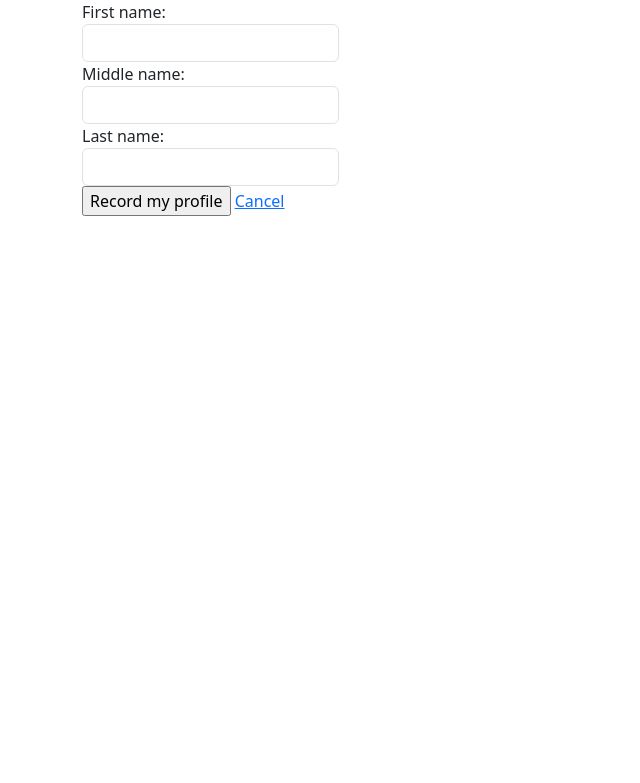
After one commit to Michaella24/Assignment02_eCommerce, a PHP site: template app/views/Profile/modify.php in a window 1280 px wide. The commit adds this page. Shown: the top 783 px of the page, without its empty margins (0-640 px from the left). Run offline with PHP 8.4, Linux system fonts and the light colour scheme; the template is opened without the code that fills it, so the values that code supplies are empty.

Commit message:
bugs fixed on my modify and delete profile

```diff
--- a/app/views/Profile/delete.php
+++ b/app/views/Profile/delete.php
@@ -18,7 +18,7 @@
 		</dl>
 		<form method="post" action=''>
 			<input type="submit" name="action" value="Delete">
-			<a href='/Profile/creation'>Cancel</a>
+			<a href='/Profile/home'>Cancel</a>
 		</form>
 	</div>
 </body>
--- /dev/null
+++ b/app/views/Profile/modify.php
@@ -0,0 +1,26 @@
+<html>
+<head>
+	<title><?= $name ?> view</title>
+	<link href="https://cdn.jsdelivr.net/npm/bootstrap@5.3.2/dist/css/bootstrap.min.css" rel="stylesheet" integrity="sha384-T3c6CoIi6uLrA9TneNEoa7RxnatzjcDSCmG1MXxSR1GAsXEV/Dwwykc2MPK8M2HN" crossorigin="anonymous">
+	<script src="https://cdn.jsdelivr.net/npm/bootstrap@5.3.2/dist/js/bootstrap.bundle.min.js" integrity="sha384-C6RzsynM9kWDrMNeT87bh95OGNyZPhcTNXj1NW7RuBCsyN/o0jlpcV8Qyq46cDfL" crossorigin="anonymous"></script>
+</head>
+<body>
+	<div class='container'>
+		<form method='post' action=''>
+			<div class="form-group">
+				<label>First name:<input type="text" class="form-control" name="first_name"  value='<?= $data->first_name ?>' /></label>
+			</div>
+			<div class="form-group">
+				<label>Middle name:<input type="text" class="form-control" name="middle_name"  value='<?= $data->middle_name ?>' /></label>
+			</div>
+			<div class="form-group">
+				<label>Last name:<input type="text" class="form-control" name="last_name"  value='<?= $data->last_name ?>' /></label>
+			</div>
+			<div class="form-group">
+				<input type="submit" name="action" value="Record my profile" />
+				<a href='/Profile/home'>Cancel</a>
+			</div>
+		</form>
+	</div>
+</body>
+</html>
--- a/app/views/Profile/update.php
+++ b/app/views/Profile/update.php
@@ -12,14 +12,14 @@
 				<label>First name:<input type="text" class="form-control" name="first_name" value= <?=$data->first_name ?> /></label>
 			</div>
             <div class="form-group">
-				<label>Last Name:<input type="text" class="form-control" name="middle_name" value= <?=$data->middle_name ?>/></label>
+				<label>Middle Name:<input type="text" class="form-control" name="middle_name" value= <?=$data->middle_name ?>/></label>
 			</div>
              <div class="form-group">   <!--middle name should be optional -->
-				<label>Middle Name:<input type="text" class="form-control" name="last_name" value= <?=$data->last_name ?>/></label>
+				<label>Last Name:<input type="text" class="form-control" name="last_name" value= <?=$data->last_name ?>/></label>
 			</div>
             <div class="form-group">
                 <input type="submit" name="action" value="Update Profile" />
-                <a href='/User/login'>Cancel</a>
+                <a href='/Profile/home'>Cancel</a>
             </div>
 </form>
 </div>
```
Also changed, not shown: app/controllers/Profile.php (+20 -5 lines), app/models/Profile.php (+6 -3 lines), app/views/Profile/creation.php (+4 -4 lines).
